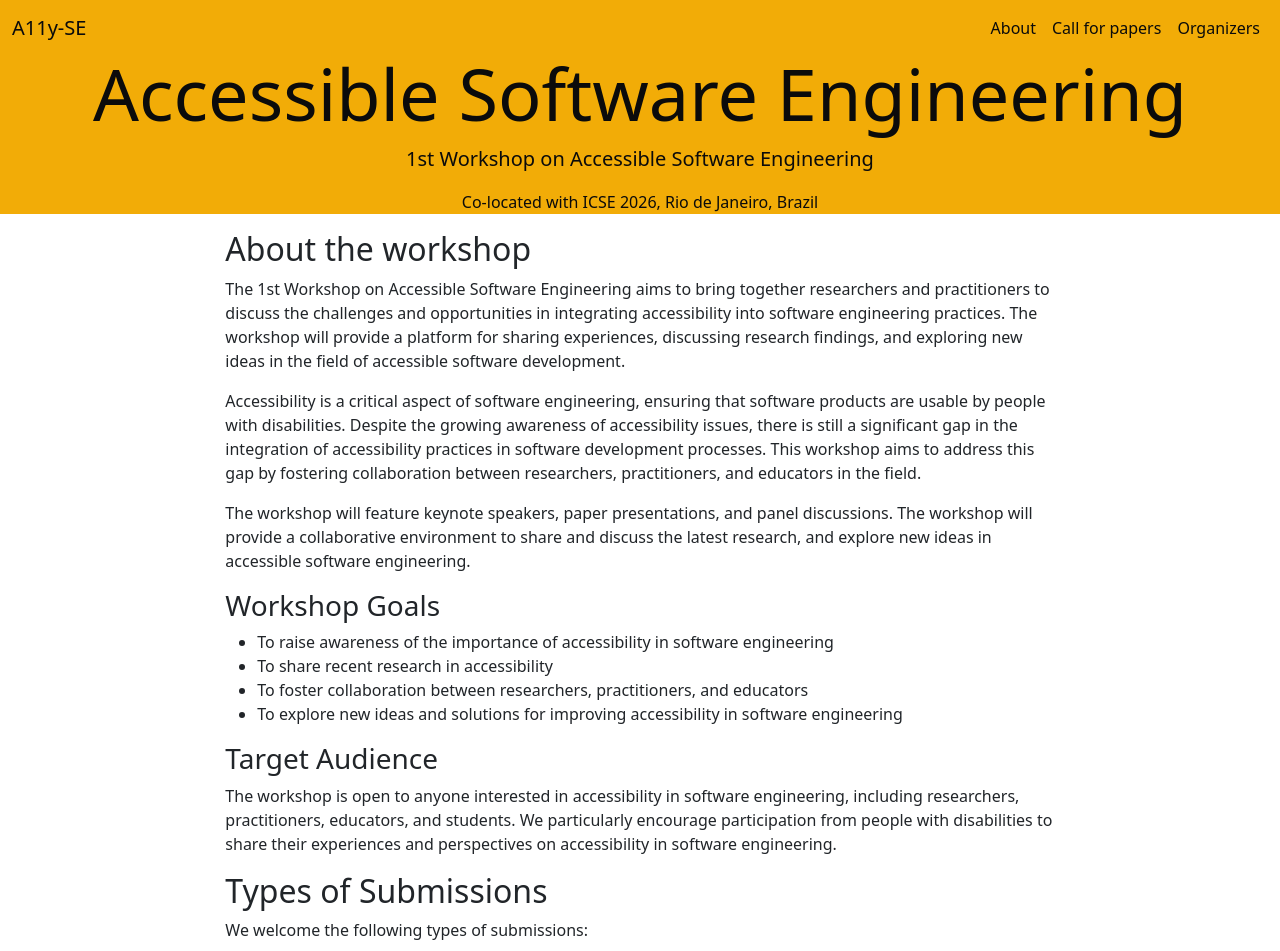
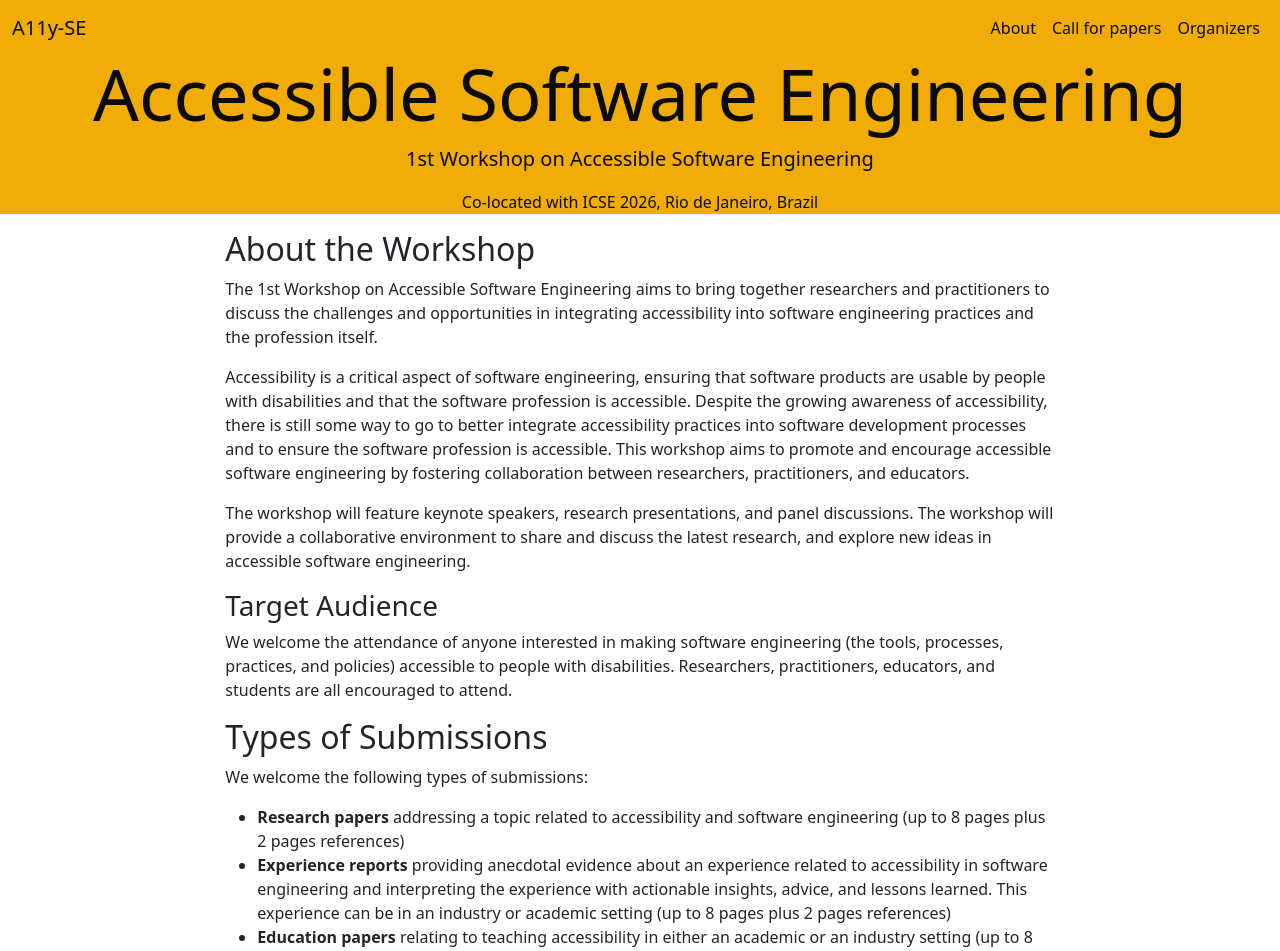
Before and after one commit to AllY-SE/workshop2026, a plain HTML site: page index.html in a window 1280 px wide. Shown: the top 951 px of the page. Drawn offline with nearby package versions, Linux system fonts and the light colour scheme.

Commit message:
updated intro paragraphs

```diff
--- a/index.html
+++ b/index.html
@@ -72,19 +72,12 @@
                 <div class="col">
                 </div>
                 <div class="col-8">
-                    <h2 id="about">About the workshop</h2>
-                    <p>The 1st Workshop on Accessible Software Engineering aims to bring together researchers and practitioners to discuss the challenges and opportunities in integrating accessibility into software engineering practices. The workshop will provide a platform for sharing experiences, discussing research findings, and exploring new ideas in the field of accessible software development.</p>
-                    <p>Accessibility is a critical aspect of software engineering, ensuring that software products are usable by people with disabilities. Despite the growing awareness of accessibility issues, there is still a significant gap in the integration of accessibility practices in software development processes. This workshop aims to address this gap by fostering collaboration between researchers, practitioners, and educators in the field.</p>
-                    <p>The workshop will feature keynote speakers, paper presentations, and panel discussions. The workshop will provide a collaborative environment to share and discuss the latest research, and explore new ideas in accessible software engineering.</p>
-                    <h3>Workshop Goals</h3>
-                    <ul class="text-start">
-                        <li>To raise awareness of the importance of accessibility in software engineering</li>
-                        <li>To share recent research in accessibility</li>
-                        <li>To foster collaboration between researchers, practitioners, and educators</li>
-                        <li>To explore new ideas and solutions for improving accessibility in software engineering</li>
-                    </ul>
+                    <h2 id="about">About the Workshop</h2>
+                    <p>The 1st Workshop on Accessible Software Engineering aims to bring together researchers and practitioners to discuss the challenges and opportunities in integrating accessibility into software engineering practices and the profession itself.</p>
+                    <p>Accessibility is a critical aspect of software engineering, ensuring that software products are usable by people with disabilities and that the software profession is accessible. Despite the growing awareness of accessibility, there is still some way to go to better integrate accessibility practices into software development processes and to ensure the software profession is accessible. This workshop aims to promote and encourage accessible software engineering by fostering collaboration between researchers, practitioners, and educators.</p>
+                    <p>The workshop will feature keynote speakers, research presentations, and panel discussions. The workshop will provide a collaborative environment to share and discuss the latest research, and explore new ideas in accessible software engineering.</p>
                     <h3>Target Audience</h3>
-                    <p>The workshop is open to anyone interested in accessibility in software engineering, including researchers, practitioners, educators, and students. We particularly encourage participation from people with disabilities to share their experiences and perspectives on accessibility in software engineering.</p>
+                    <p>We welcome the attendance of anyone interested in making software engineering (the tools, processes, practices, and policies) accessible to people with disabilities. Researchers, practitioners, educators, and students are all encouraged to attend.</p>
                 <h2>Types of Submissions</h2>
                 <p>We welcome the following types of submissions:</p>
                 <ul class="text-start">
```
